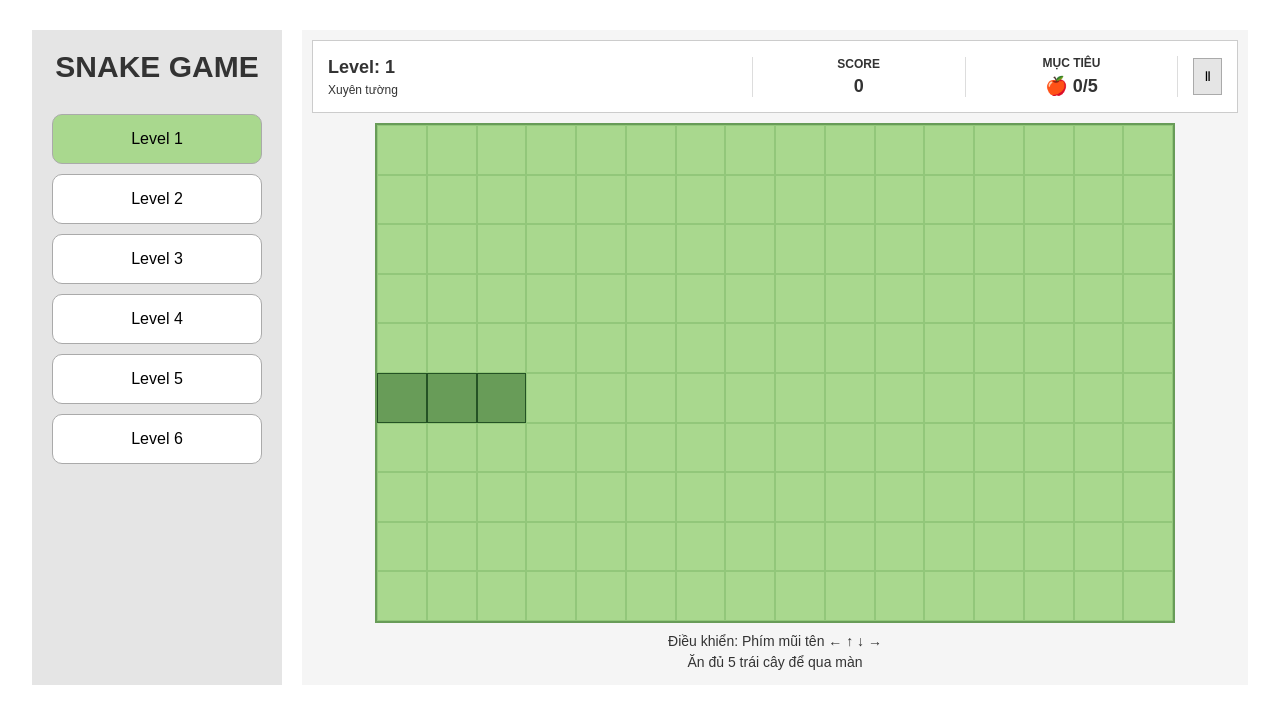
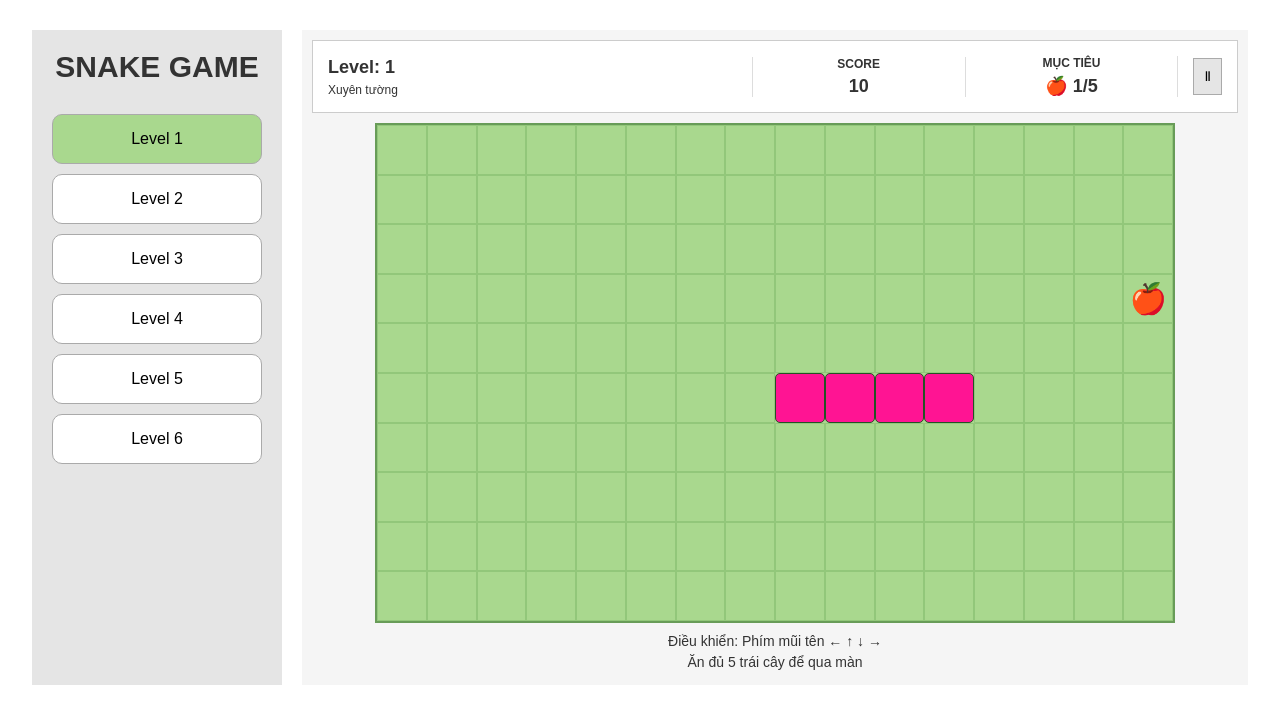
Before and after one commit to 23130312-star/GK_Snake, a website: page index.html in a window 1280 px wide. Both pictures are taken after a click on the button "Level 1". Drawn offline with Linux system fonts and the light colour scheme.

Commit message:
[UPDATE]: Them food ngau nhien tren board kiem tra co trung con ran hay khong

```diff
--- a/game.js
+++ b/game.js
@@ -10,7 +10,9 @@ let snake = [
     {x: 7, y: 5},
     {x: 6, y: 5}
 ];
-
+let food = {x: 0, y: 0};
+let score = 0;
+let foodCount = 0;
 
 for (let i = 0; i < rows * cols; i++) {
     let cell = document.createElement("div");
@@ -35,8 +37,8 @@ function changeLevel(level) {
     } else if (level === 6) {
         description.textContent = "Thử thách cuối";
     }
-    document.getElementById("score").textContent = 0;
-    document.getElementById("food-count").textContent = 0;
+    score = 0;
+    foodCount = 0;
 
     let button = document.querySelectorAll(".level");
     for (let i = 0; i < button.length; i++) {
@@ -75,10 +77,22 @@ function moveSnake() {
     if (head.y < 0) {
         head.y = rows - 1;
     }
+    let eatFood = false;
+    if (head.x === food.x && head.y === food.y) {
+        eatFood = true;
+    }
     snake.unshift(head);
-
-    snake.pop();
+    if (eatFood) {
+        score += 10;
+        foodCount++;
+        document.getElementById("score").textContent = score;
+        document.getElementById("food-count").textContent = foodCount;
+        createFood();
+    } else {
+        snake.pop();
+    }
     drawSnake();
+    drawFood();
 }
 
 document.addEventListener("keydown", function (event) {
@@ -104,4 +118,34 @@ document.addEventListener("keydown", function (event) {
     }
 });
 
-setInterval(moveSnake, 300);
+function createFood() {
+    let check = true;
+    while (check) {
+        food.x = Math.floor(Math.random() * cols);
+        food.y = Math.floor(Math.random() * rows);
+        check = false;
+        for (let i = 0; i < snake.length; i++) {
+            if (snake[i].x === food.x && snake[i].y === food.y) {
+                check = true;
+                break;
+            }
+        }
+    }
+}
+
+function drawFood() {
+    let cells = document.querySelectorAll(".cell");
+    for (let i = 0; i < cells.length; i++) {
+        cells[i].classList.remove("food");
+        cells[i].textContent = "";
+    }
+    let index = food.y * cols + food.x;
+    cells[index].classList.add("food");
+    cells[index].textContent = "🍎";
+}
+
+createFood();
+drawSnake();
+drawFood();
+
+setInterval(moveSnake, 400);
--- a/style.scss
+++ b/style.scss
@@ -122,8 +122,15 @@ body {
   }
 
   .snake {
-    background-color: #689c58;
+    background-color: deeppink;
     border: 1px solid #245224;
+    border-radius: 5px;
+  }
+  .food {
+    display: flex;
+    align-items: center;
+    justify-content: center;
+    font-size: 30px;
   }
 }
 
```
Also changed, not shown: style.css, 1 other file.
